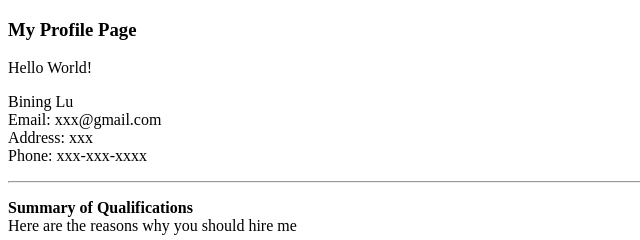
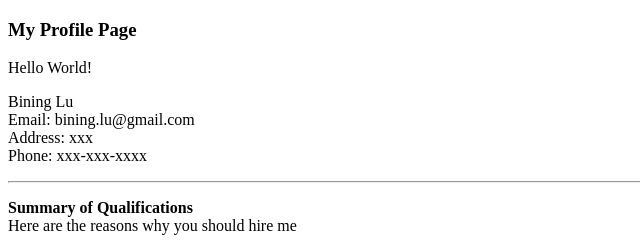
Before and after one commit to bininglu/bininglu.github.io, a plain HTML site: page index.html in a window 1280 px wide. Shown: the top 240 px of the page, 0-640 px from the left. Drawn offline with Linux system fonts and the light colour scheme.

Commit message:
Update index.html

```diff
--- a/index.html
+++ b/index.html
@@ -9,7 +9,7 @@
     <p>Hello World!</p>
     <p>Bining Lu
     <br>
-    Email: xxx@gmail.com
+    Email: bining.lu@gmail.com
     <br>
     Address: xxx
     <br>
```
